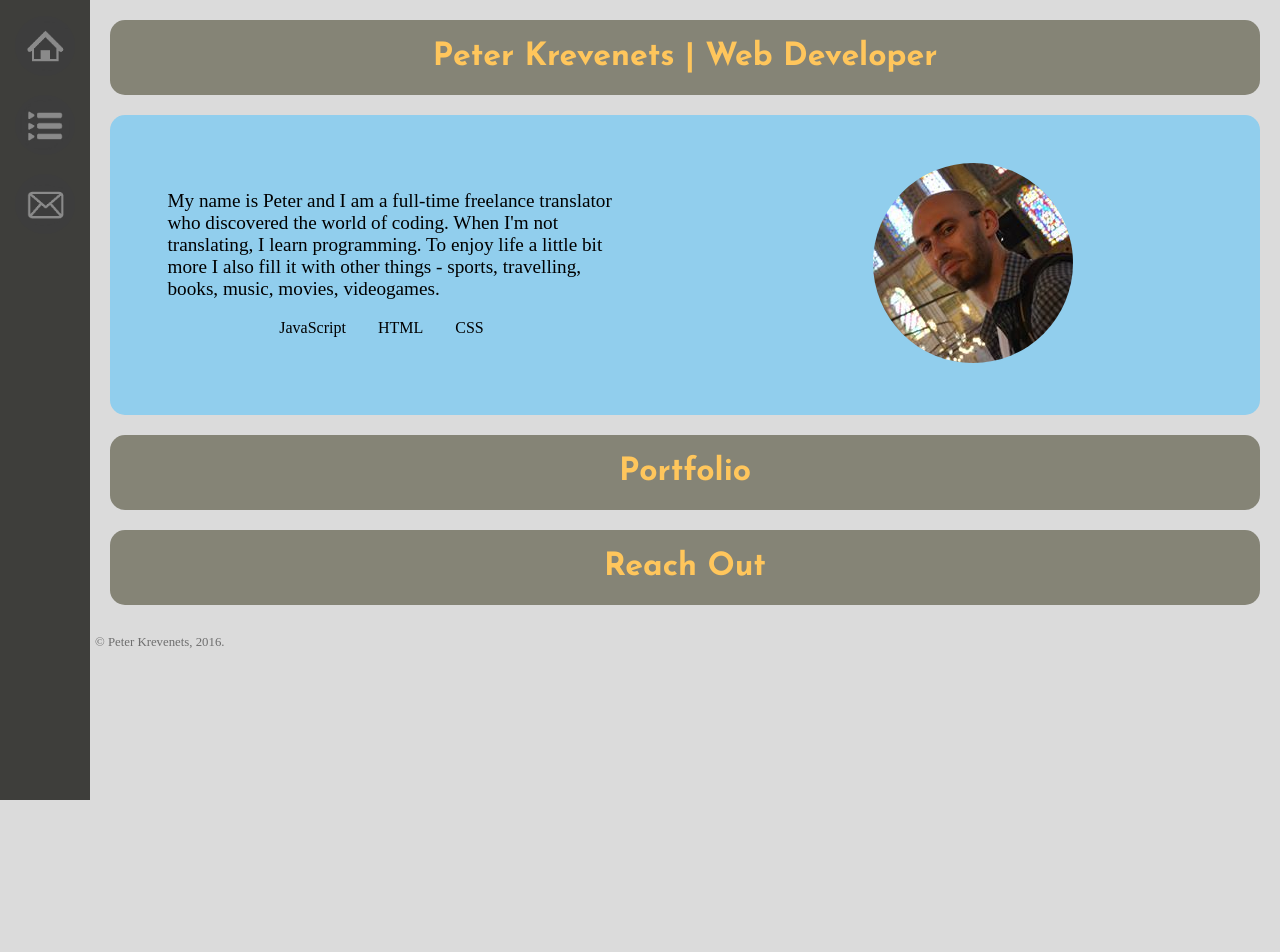
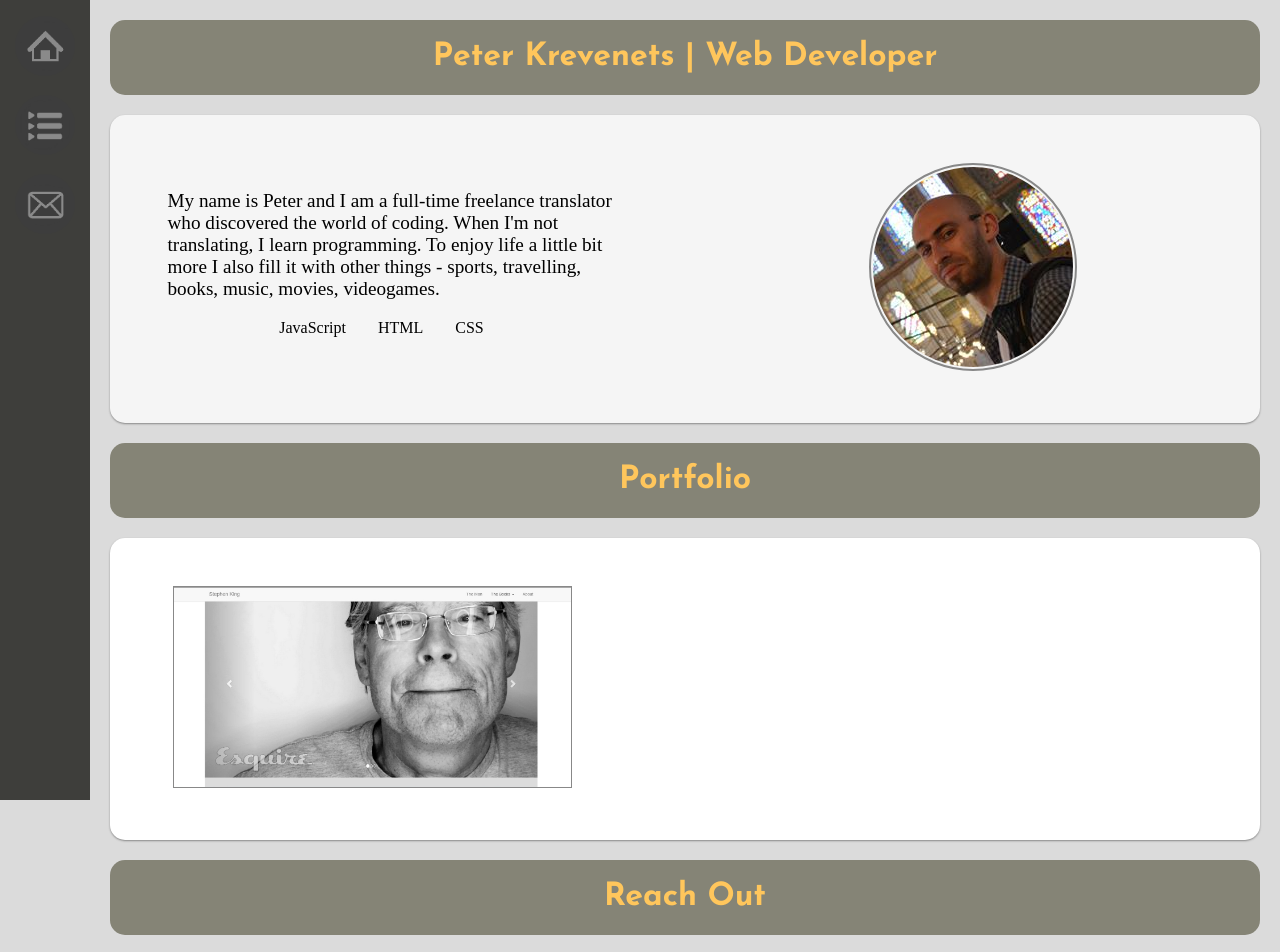
Before and after one commit to portojs/portfolio_1, a React app: page / in a window 1280 px wide. Shown: the top 952 px of the page. Before the commit the page ends 800 px from the top, so only its background shows below. Built offline with nearby package versions, Linux system fonts and the light colour scheme; a web font is replaced by a local one.

Commit message:
Add tribute page picture to portfolio-content

```diff
--- a/src/components/page-portfolio.js
+++ b/src/components/page-portfolio.js
@@ -10,6 +10,13 @@ class PagePortfolio extends Component {
           </div>
         </div>
         <div className="content">
+          <ul>
+            <li>
+              <a href="http://codepen.io/GuRuGu/full/ONPXKb/" target="_blank">
+                <img src="src/img/portfolio-content1.jpg" label="Stephen King Tribute Page" />
+              </a>
+            </li>
+          </ul>
         </div>
       </div>
     );
--- a/src/scss/app.scss
+++ b/src/scss/app.scss
@@ -153,10 +153,10 @@ ul {
   background-color: #de6a6a;
   background-color: #97DEB1;
   background-color: #91CEED;
+  background-color: #f5f5f5;
+  box-shadow: 0 1px 2px #888;
 }
-//////////////////////
-//////////////////////
-//////////////////////
+
 #about .content .left-column,
 #about .content .right-column {
   display: inline-block;
@@ -174,6 +174,8 @@ ul {
 }
 
 #about .content .right-column img {
+  padding: 2px;
+  border: 2px solid #888;
   border-radius: 50%;
 }
 
@@ -186,9 +188,7 @@ ul {
   display: inline-block;
   padding-right: 2em;
 }
-///////////////////////
-//////////////////////
-//////////////////////
+
 #portfolio .splash {
   // background: url('../img/portfolio-splash.jpg') no-repeat bottom fixed;
   // background-size: cover;
@@ -196,6 +196,19 @@ ul {
 
 #portfolio .content {
   background-color: #8EE698;
+  background-color: #fff;
+  box-shadow: 0 1px 2px #888;
+}
+
+#portfolio .content li {
+  padding: 3em;
+}
+
+#portfolio .content img {
+  height: 200px;
+  width: auto;
+  border: 1px solid #888;
+  // border-radius: 50%;
 }
 
 #contact .splash {
```
Also changed, not shown: src/img/portfolio-content1.jpg (added), src/img/portfolio-content1_1.jpg (added).
